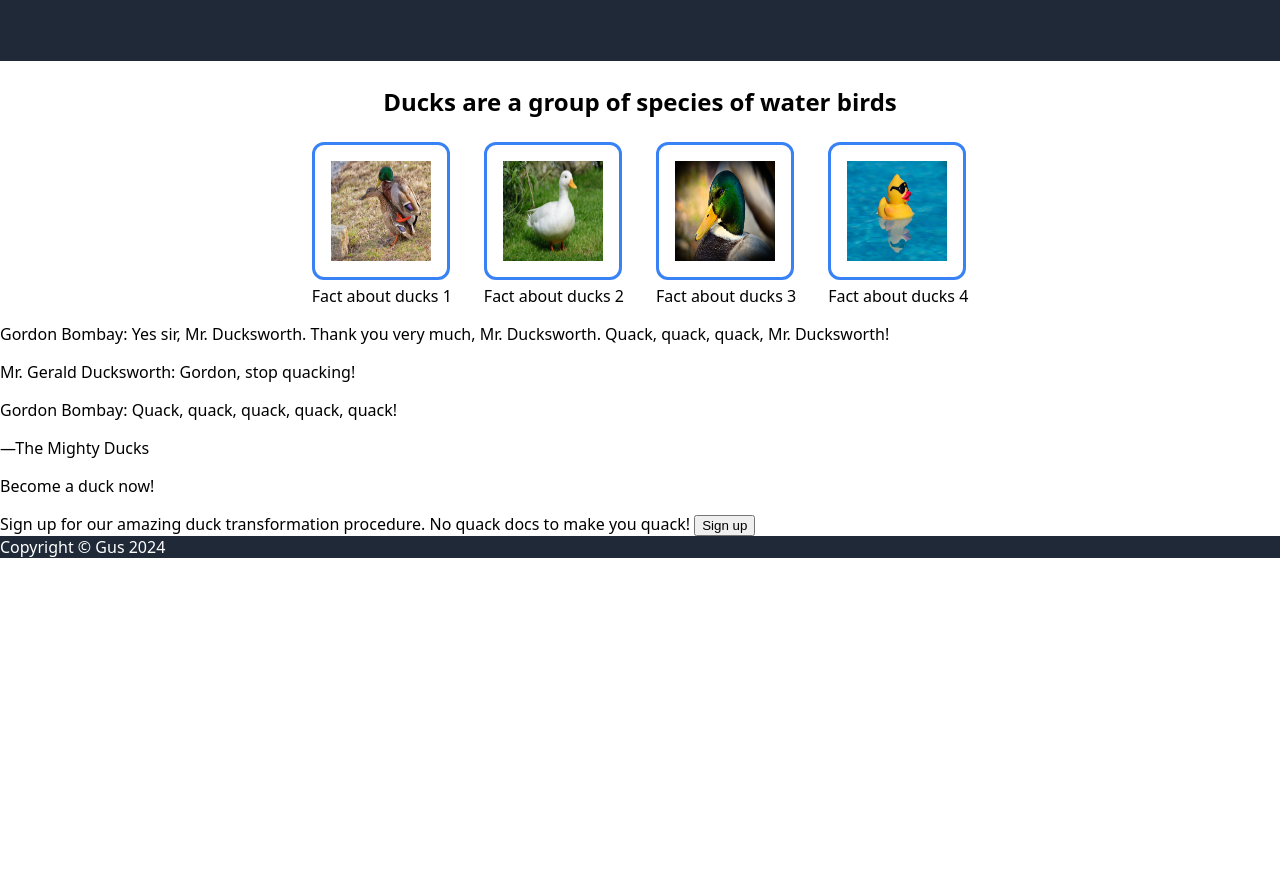
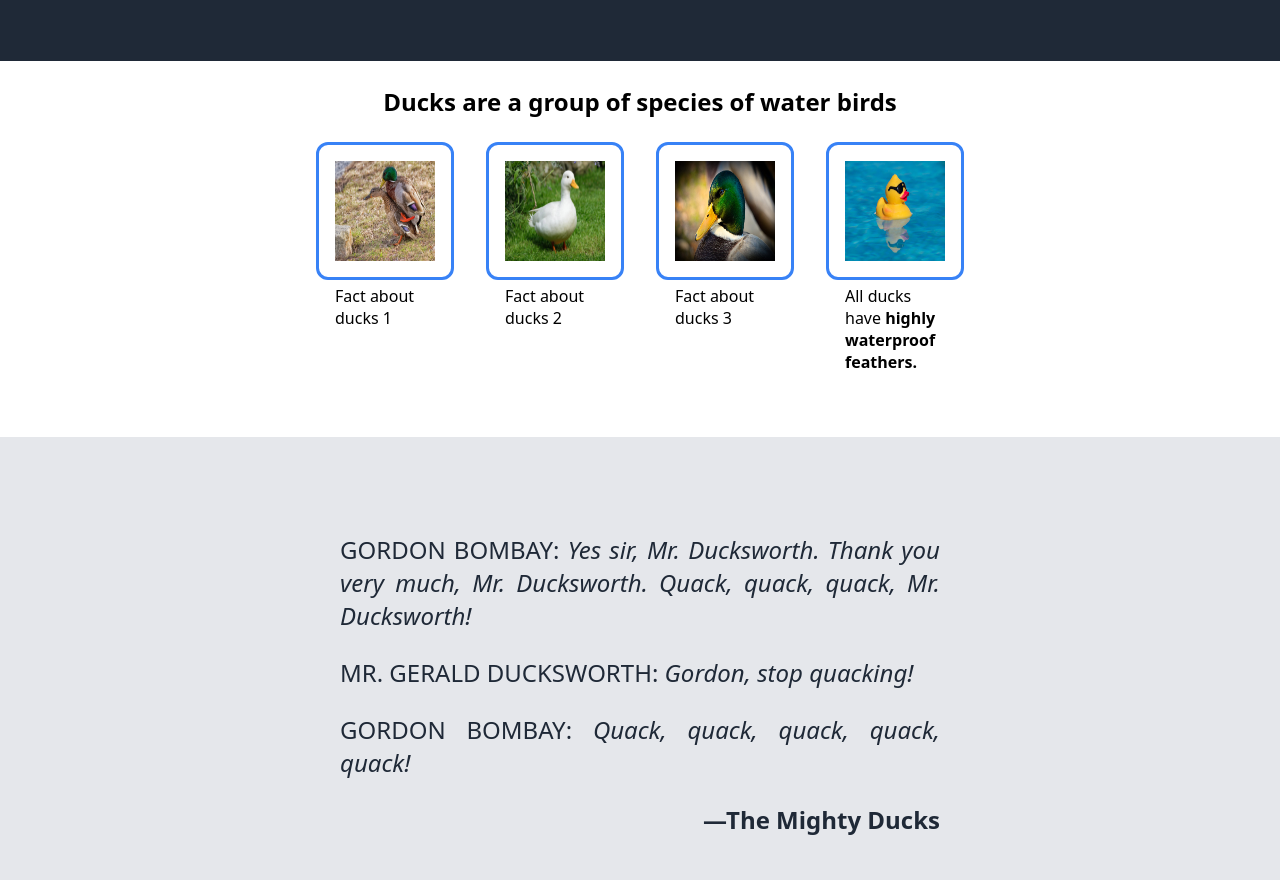
Before and after one commit to IRA-1005/project-website-01, a plain HTML site: page index.html in a window 1280 px wide. Shown: the part 275-1155 px from the top of the page. Before the commit the page ends 833 px from the top, so only its background shows below. Drawn offline with Linux system fonts and the light colour scheme.

Commit message:
Style quote section; remove redundant flex styles

```diff
--- a/index.html
+++ b/index.html
@@ -28,29 +28,29 @@
         </div>
         </div>
     </div>
-    <!--To do: Embed the image subtext within the image divs so that they flex together-->
     <div class="big-wrapper">
         <div class="main-text-title">Ducks are a group of species of water birds</div>
        <div class="main-text-image-wrapper">
-            <div class="container-image" id="cointainer-image-one"><img src="samples/ducks-mate.webp" alt="ducks can get it on">
-                <div class="subtext-one">Fact about ducks 1</div>
+            <div class="container-image"><img src="samples/ducks-mate.webp" alt="ducks can get it on">
+                <div class="subtext">Fact about ducks 1</div>
             </div>
-            <div class="container-image" id="cointainer-image-two"><img src="samples/duck-white.jpeg" alt="a white duck">
-                <div class="subtext-two">Fact about ducks 2</div>
+            <div class="container-image"><img src="samples/duck-white.jpeg" alt="a white duck">
+                <div class="subtext">Fact about ducks 2</div>
             </div>
-            <div class="container-image" id="cointainer-image-three"><img src="samples/mallard.jpeg" alt="mallards are iridescent">
-                <div class="subtext-three">Fact about ducks 3</div>
+            <div class="container-image"><img src="samples/mallard.jpeg" alt="mallards are iridescent">
+                <div class="subtext">Fact about ducks 3</div>
             </div>
-            <div class="container-image" id="cointainer-image-four"><img src="samples/rubber-ducky.jpeg" alt="a rubber ducky">
-                <div class="subtext-four">Fact about ducks 4</div>
+            <div class="container-image"><img src="samples/rubber-ducky.jpeg" alt="a rubber ducky">
+                <div class="subtext">All ducks have <b>highly waterproof feathers.</b></div>
             </div>
        </div>
         <div class="quote-wrapper">
             <div>
-                <p>Gordon Bombay: Yes sir, Mr. Ducksworth. Thank you very much, Mr. Ducksworth. Quack, quack, quack, Mr. Ducksworth!</p>
-                <p>Mr. Gerald Ducksworth: Gordon, stop quacking!</p>
-                <p>Gordon Bombay: Quack, quack, quack, quack, quack!</p>
-                <p id="quote-owner">—The Mighty Ducks</p>
+                <em>
+                    <p><strong>Gordon Bombay:</strong> Yes sir, Mr. Ducksworth. Thank you very much, Mr. Ducksworth. Quack, quack, quack, Mr. Ducksworth! <p><strong>Mr. Gerald Ducksworth:</strong> Gordon, stop quacking!</p>
+                    <p><strong>Gordon Bombay:</strong> Quack, quack, quack, quack, quack!</p>
+                </em>
+                <p id="quote-owner"><b>—The Mighty Ducks</b></p>
             </div>
         </div>
         <div class="cta-wrapper">
--- a/style.css
+++ b/style.css
@@ -30,9 +30,9 @@ body {
 /* Hero section styling */
 .hero-text {
     display: flex;
-    gap: 32px;
-    justify-content: space-evenly;
-    padding: 64px 0px;
+    gap: 128px;
+    justify-content: center;
+    margin: 64px 0px;
 }
 .hero-text-left {
     display: flex;
@@ -74,6 +74,7 @@ body {
     flex-flow:row wrap;
     justify-content: center;
     gap: 32px;
+    margin-bottom: 64px;
 }
 .main-text-wrapper {
     display: flex;
@@ -91,7 +92,31 @@ body {
     height: 100px;
     border-radius: 12px;
 }
-
+.subtext {
+    font-weight: 300;
+    max-width: 100px;
+    margin-left: auto;
+    margin-right: auto;
+}
+/*quote section styling*/
+.quote-wrapper {
+    display: flex;
+    background-color: #e5e7eb;
+    padding: 72px 0;
+    justify-content: center;
+}
+.quote-wrapper div {
+    text-align: justify;
+    text-justify: inter-word;
+    max-width: 600px;
+    font-size: 24px;
+    font-weight: 300;
+    color: #1f2937;
+}
+#quote-owner {
+    text-align: end;
+}
+/*This section contains image alignment for the placeholder box*/
 .hero-image-right {
     display: flex;
     min-height: 50px;
@@ -100,7 +125,7 @@ body {
     align-items: center;
     justify-content: center;
 }
-
+/* Link, bold and list style override*/
 ul, a {
     list-style-type: none;
     text-decoration: none;
@@ -109,6 +134,16 @@ ul, a {
     color: #e2e7eb;
     font-size: 14px;
 }
+b {
+    font-weight: 600;
+}
+.quote-wrapper strong {
+    font-weight: 500;
+    text-transform:uppercase;
+    font-style: normal;
+}
 .footer {
 justify-self: flex-end;
+text-align: center;
+padding: 36px;
 }
```
